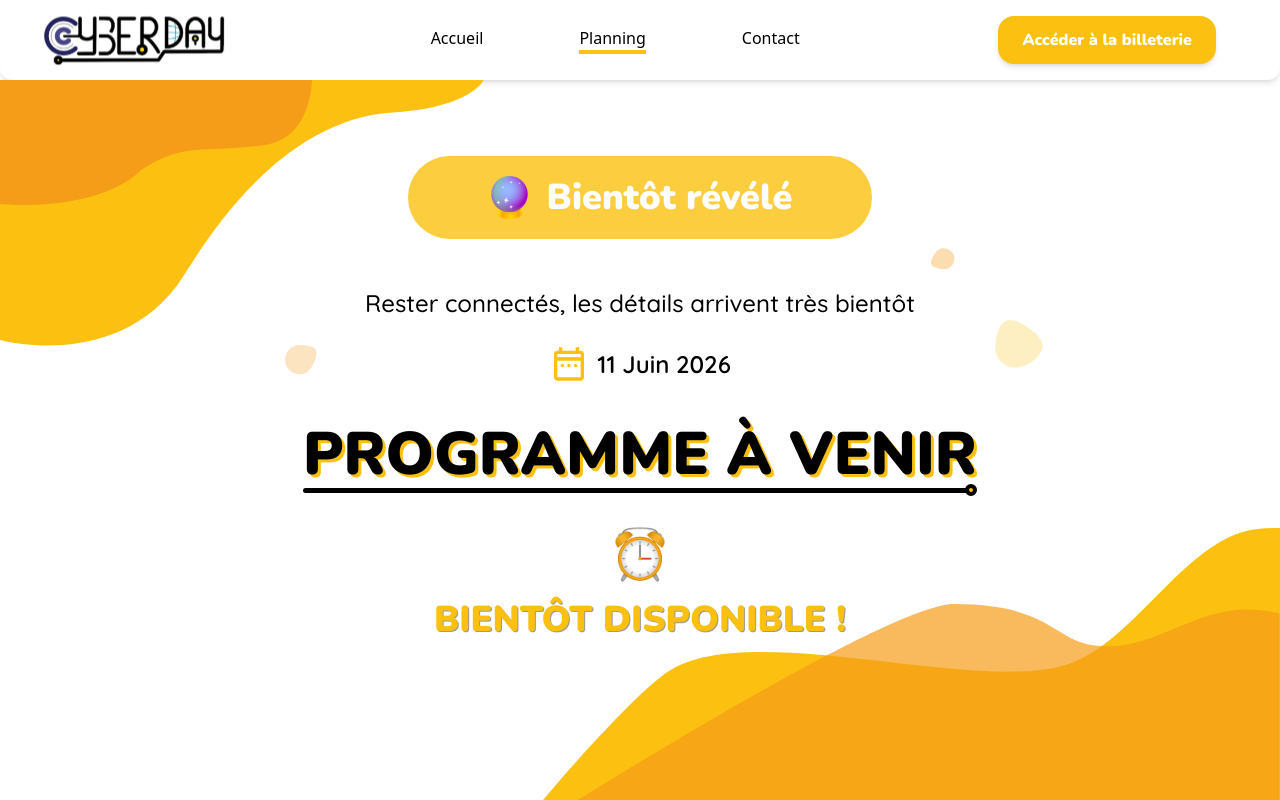
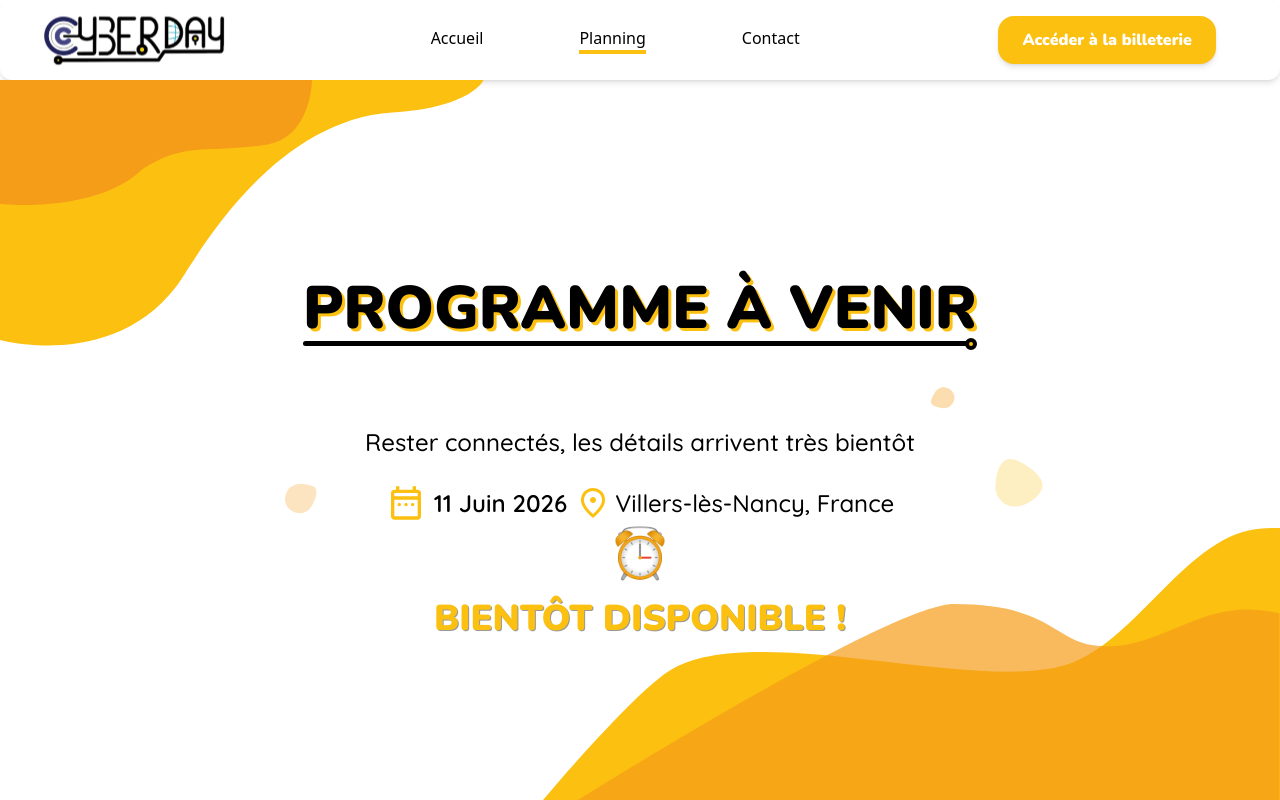
Before and after one commit to Raytara/CESI-Cyberday, a React (Vite) app: page /planning in a window 1280 px wide. Built offline with nearby package versions, Linux system fonts and the light colour scheme.

Commit message:
💄 Modifications diverses de style

```diff
--- a/index.html
+++ b/index.html
@@ -4,7 +4,7 @@
     <meta charset="UTF-8" />
     <link rel="icon" type="image/svg+xml" href="./src/assets/LogoCyberday.svg" />
     <meta name="viewport" content="width=device-width, initial-scale=1.0" />
-    <title>cesi-cyberday</title>
+    <title>Cyberday 2026</title>
   </head>
   <body>
     <div id="root"></div>
--- a/src/component/Footer.tsx
+++ b/src/component/Footer.tsx
@@ -6,9 +6,9 @@ export default function Footer() {
         <footer className="flex flex-col lg:flex-row items-center justify-between px-4 lg:px-6 py-6 lg:py-0 bg-white min-h-[8rem] lg:h-32 font-quicksand font-regular relative z-20 gap-6 lg:gap-0">
             {/* Section Mentions légales */}
             <div className="flex flex-col lg:flex-row items-center justify-center gap-2 lg:gap-4 text-sm lg:text-base lg:ml-20 text-center lg:text-left">
-                <p className="hover:text-[#FCC010] cursor-pointer transition-colors">Mention légales</p>
+                {/* <p className="hover:text-[#FCC010] cursor-pointer transition-colors">Mention légales</p>
                 <p className="hover:text-[#FCC010] cursor-pointer transition-colors">Politique de cookies</p>
-                <p className="hover:text-[#FCC010] cursor-pointer transition-colors">Cookies</p>
+                <p className="hover:text-[#FCC010] cursor-pointer transition-colors">Cookies</p> */}
             </div>
 
             {/* Section Réseaux sociaux */}
--- a/src/component/WaveBackgroundBottom.tsx
+++ b/src/component/WaveBackgroundBottom.tsx
@@ -7,7 +7,7 @@ export default function WaveBackgroundBottom() {
             </svg>
             {/* Jaune foncé - au dessus */}
             <svg className="absolute bottom-0 right-0 h-auto w-[290px] sm:w-[450px] lg:w-[702px]" viewBox="0 0 702 196" fill="none" xmlns="http://www.w3.org/2000/svg">
-                <path d="M375.741 3.11549e-09C482.395 -0.000429162 474.354 44.3381 532.631 42.1884C578.507 40.4962 611.494 10.5265 657.061 6.15204C680.117 3.93864 701.5 9.37529 701.5 9.37529V196H160.5H0C0 196 312.031 0.000256364 375.741 3.11549e-09Z" fill="#F59D19" fill-opacity="0.7"/>
+                <path d="M375.741 3.11549e-09C482.395 -0.000429162 474.354 44.3381 532.631 42.1884C578.507 40.4962 611.494 10.5265 657.061 6.15204C680.117 3.93864 701.5 9.37529 701.5 9.37529V196H160.5H0C0 196 312.031 0.000256364 375.741 3.11549e-09Z" fill="#F59D19" fillOpacity="0.7"/>
             </svg>
         </div>
     );
--- a/src/data/Intervenants.ts
+++ b/src/data/Intervenants.ts
@@ -4,7 +4,7 @@ export const intervenants = [
   {
     id: 1,
     name: "Alexis Koestel",
-    bio: "Spécialiste en cybersécurité et tests d'intrusion, il accompagne les organisations dans l'identification des vulnérabilités et le renforcement de leurs infrastructures.Co‑gérant de NevaSec, il est également formateur en cybersécurité dans plusieurs écoles supérieures.",
+    bio: "Spécialiste en cybersécurité et tests d'intrusion, il accompagne les organisations dans l'identification des vulnérabilités et le renforcement de leurs infrastructures. Co‑gérant de NevaSec, il est également formateur en cybersécurité dans plusieurs écoles supérieures.",
     photo: AlexisPhoto
   },
 ];
--- a/src/pages/Contact.tsx
+++ b/src/pages/Contact.tsx
@@ -12,23 +12,19 @@ export default function Contact() {
 
             <div className="flex flex-grow flex-col items-center justify-center gap-4 px-4 lg:px-0">
                 <h1 className="text-2xl md:text-4xl lg:text-5xl font-bold text-black font-nunito tracking-tight text-center text-shadow-cyber">
-                    <span className="relative inline-block">Une question sur le</span>
+                    <span className="relative inline-block">Une question sur le CyberDay ?</span>
                     <br />
-                    <span className="relative inline-block">CyberDay</span>
-                    <span> ? </span>
-                    <span className="relative inline-block">Contactez</span>
-                    <span> notre </span>
-                    <span className="relative inline-block">référent</span>
+                    <span className="relative inline-block">Contactez nous par mail</span>
                 </h1>
 
-                <p className="text-center text-base md:text-lg lg:text-xl font-quicksand font-regular max-w-2xl">
+                {/* <p className="text-center text-base md:text-lg lg:text-xl font-quicksand font-regular max-w-2xl">
 Pour toute question sur l&apos;événement, les intervenants, les stands, les opportunités de sponsoring ou l&apos;organisation de la journée, ou si vous souhaitez animer un stand ou proposer une présentation, vous pouvez contacter directement cette personne.
-                </p>
+                </p> */}
 
                 <div className="flex flex-col lg:flex-row items-center space-y-4 lg:space-y-0 lg:space-x-12 text-black font-quicksand font-semibold text-base md:text-lg lg:text-[24px]">
                     <div className="flex items-center text-center">
                         <img src={LogoEmail} alt="Logo Email" className="w-6 h-6 lg:w-9 lg:h-9 mr-1" />
-                        <p>simon.meheut@viacesi.fr</p>
+                        <p>cyberday.contact@gmail.com</p>
                     </div>
                 </div>
             </div>
--- a/src/pages/Planning.tsx
+++ b/src/pages/Planning.tsx
@@ -1,7 +1,7 @@
 import Header from "../component/Header";
 import WaveBackgroundBottom from "../component/WaveBackgroundBottom";
 import WaveBackgroundTop from "../component/WaveBackgroundTop";
-import Prediction from "../assets/prediction.svg"
+import LogoMaps from "../assets/LogoMaps.svg";
 import CalendrierLogo from "../assets/LogoCalendrier.svg"
 import Horloge from "../assets/Horloge.svg";
 import PetaleOrangeFonce from "../assets/PetaleOrangeFonce.svg";
@@ -15,11 +15,12 @@ export default function Planning() {
             <Header />
             <WaveBackgroundTop />
 
-            <div className="flex w-full justify-center">
-                <div className="mx-4 -mt-6 flex w-fit max-w-[calc(100%-2rem)] items-center justify-center gap-2 rounded-full bg-[#FDCD40] px-6 py-3 sm:-mt-10 sm:gap-3 sm:px-10 sm:py-4 lg:-mt-20 lg:gap-4 lg:px-20 lg:py-5">
-                    <img src={Prediction} alt="Prévision" className="w-8 sm:w-10 lg:w-auto" />
-                    <div className="text-center font-nunito text-xl font-extrabold text-white sm:text-3xl lg:text-4xl">
-                        <h2>Bientôt révélé</h2>
+            <div className="my-6 flex items-center justify-center px-4 text-center font-nunito text-3xl font-black text-shadow-cyber sm:my-8 sm:text-5xl lg:my-10 lg:text-6xl">
+                <div className="relative inline-block">
+                    <span>PROGRAMME À VENIR</span>
+                    <div className="absolute left-0 right-0 flex items-center">
+                        <div className="h-[3px] flex-grow rounded-l-full bg-black sm:h-[4px] lg:h-[5px]"></div>
+                        <div className="-ml-1 h-2 w-2 flex-shrink-0 rounded-full border-2 border-black bg-[#FFC107] sm:h-3 sm:w-3 sm:border-4 lg:h-3 lg:w-3"></div>
                     </div>
                 </div>
             </div>
@@ -54,15 +55,9 @@ export default function Planning() {
                     <div className="font-quicksand font-semibold">
                         <p>11 Juin 2026</p>
                     </div>
-                </div>
-            </div>
-
-            <div className="my-6 flex items-center justify-center px-4 text-center font-nunito text-3xl font-black text-shadow-cyber sm:my-8 sm:text-5xl lg:my-10 lg:text-6xl">
-                <div className="relative inline-block">
-                    <span>PROGRAMME À VENIR</span>
-                    <div className="absolute left-0 right-0 flex items-center">
-                        <div className="h-[3px] flex-grow rounded-l-full bg-black sm:h-[4px] lg:h-[5px]"></div>
-                        <div className="-ml-1 h-2 w-2 flex-shrink-0 rounded-full border-2 border-black bg-[#FFC107] sm:h-3 sm:w-3 sm:border-4 lg:h-3 lg:w-3"></div>
+                    <div className="flex items-center text-center">
+                                <img src={LogoMaps} alt="Logo Maps" className="w-6 h-6 lg:w-9 lg:h-9 mr-1"/>
+                                <p>Villers-lès-Nancy, France</p>
                     </div>
                 </div>
             </div>
```
